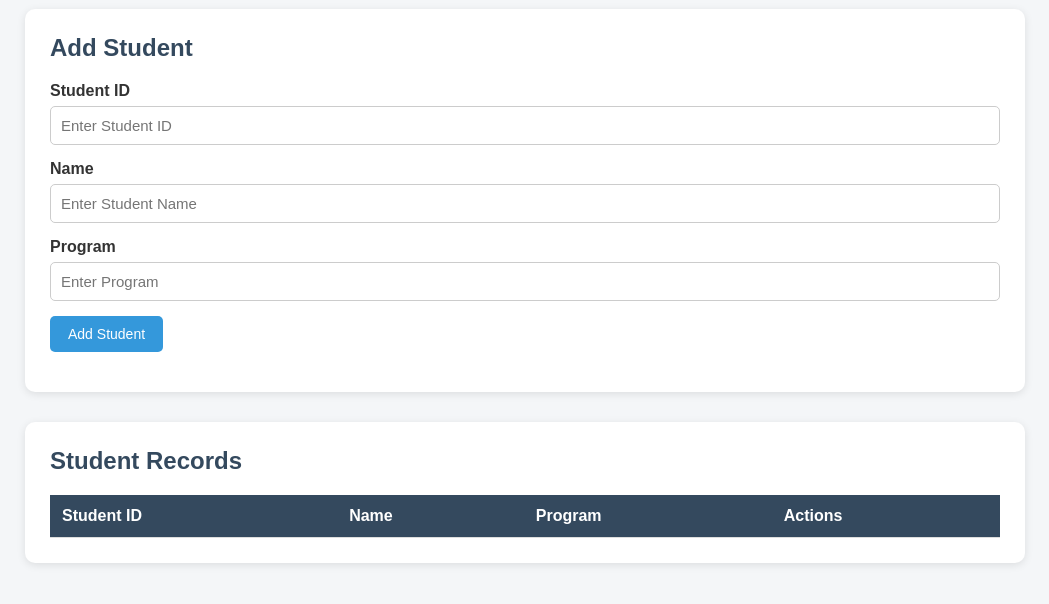
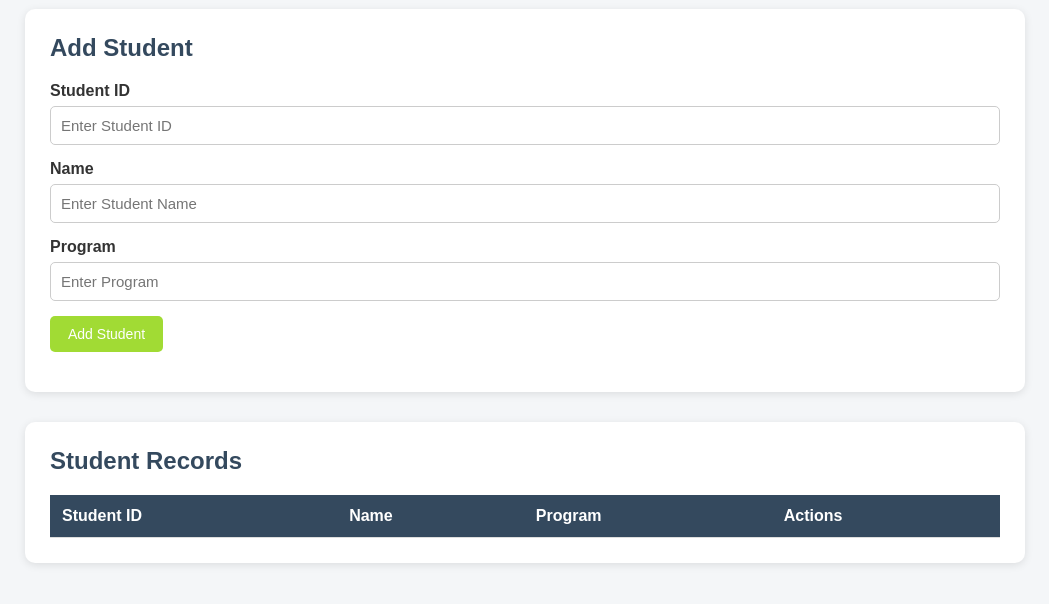
Before and after one commit to abigailbesas990-web/student-crud-app, a website: page public/index.html in a window 1280 px wide. Shown: the part 88-692 px from the top of the page, without its empty margins (115-1164 px from the left). Drawn offline with Linux system fonts and the light colour scheme; no server answers.

Commit message:
Update application interface

```diff
--- a/public/style.css
+++ b/public/style.css
@@ -66,7 +66,7 @@ button {
     border-radius: 5px;
     cursor: pointer;
     font-size: 14px;
-    background-color: #3498db;
+    background-color: #a1db34;
     color: white;
     margin-right: 5px;
 }
```
